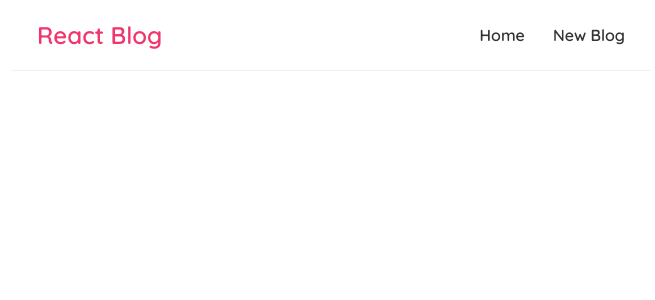
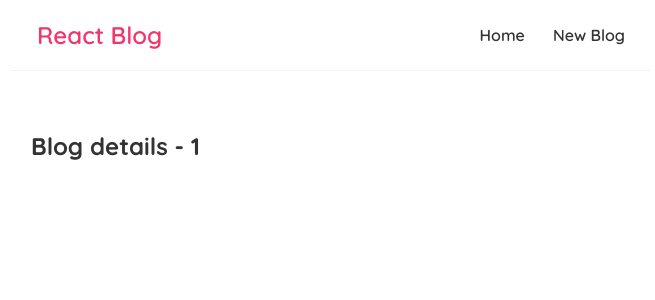
Before and after one commit to huseyineskan/react-simple-blog, a React (Create React App) app: page /blogs/1 in a window 1280 px wide. Shown: the top 300 px of the page, without its empty margins (309-964 px from the left). Built offline with nearby package versions, Linux system fonts and the light colour scheme.

Commit message:
route parameters

```diff
--- a/src/App.js
+++ b/src/App.js
@@ -2,6 +2,7 @@
 import Home from './Home.js';
 import { BrowserRouter as Router, Route, Switch } from 'react-router-dom';
 import Create from './Create.js';
+import BlogDetails from './BlogDetails.js';
 
 function App() {
 
@@ -17,6 +18,9 @@
             <Route path="/create">
               <Create />
             </Route>
+            <Route path="/blogs/:id">
+              <BlogDetails />
+            </Route>
           </Switch>
         </div>
       </div>
--- /dev/null
+++ b/src/BlogDetails.js
@@ -0,0 +1,13 @@
+import { useParams } from "react-router-dom";
+
+const BlogDetails = () => {
+    const { id } = useParams();
+
+    return (
+        <div className="blog-details">
+            <h2>Blog details - { id }</h2>
+        </div>
+     );
+}
+
+export default BlogDetails;
--- a/src/BlogList.js
+++ b/src/BlogList.js
@@ -1,11 +1,15 @@
+import { Link } from 'react-router-dom';
+
 const BlogList = ( {title, blogs } ) => {
     return (
         <div className="blog-list">
             <h2>{ title }</h2>
             {blogs.map((blog) => (
                 <div className='blog-preview' key={blog.id}>
-                    <h2>{ blog.title }</h2>
-                    <p>Written by { blog.author }</p>
+                    <Link to={`/blogs/${blog.id}`}>
+                        <h2>{ blog.title }</h2>
+                        <p>Written by { blog.author }</p>
+                    </Link>
                 </div>
             ))}
         </div>
--- a/src/Home.js
+++ b/src/Home.js
@@ -1,6 +1,5 @@
 import BlogList from './BlogList';
 import useFetch from './useFetch';
-
 
 const Home = () => {
     const { data: blogs, isPending, error} = useFetch('http://localhost:8000/blogs');
--- a/src/index.css
+++ b/src/index.css
@@ -79,3 +79,7 @@
   border-radius: 5px;
   margin-top: 5px;
 }
+
+.blog-preview a {
+  text-decoration: none;
+}
```
